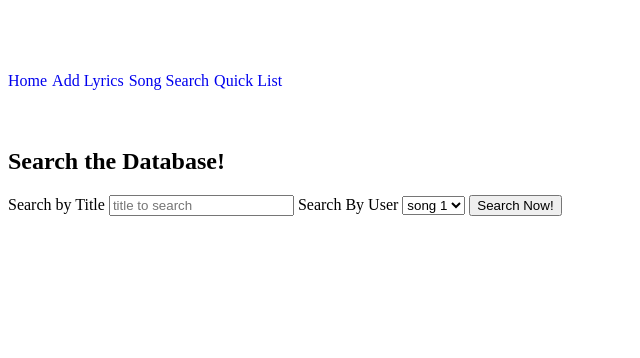
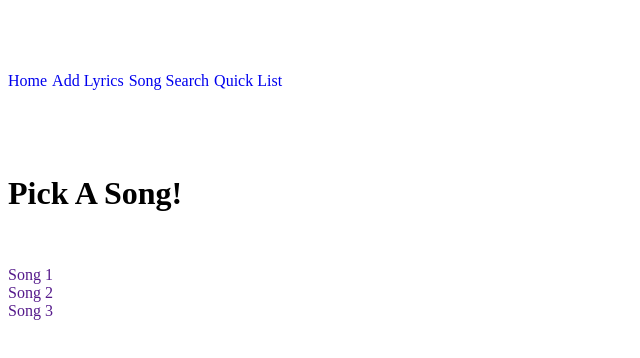
Before and after one commit to thinkful-ei17/david-scott-node-capstone, a website: page public/index.html in a window 1280 px wide. Shown: the whole page, without its empty margins (0-640 px from the left). Drawn offline with nearby package versions, Linux system fonts and the light colour scheme.

Commit message:
added search-results view sheleton

```diff
--- a/public/index.css
+++ b/public/index.css
@@ -35,3 +35,6 @@ nav {
 a {
   text-decoration: none;
 }
+.search-result {
+  display: block;
+}
--- a/public/index.js
+++ b/public/index.js
@@ -7,13 +7,11 @@ const STORE = {
 };
 
 function renderSearchForm(){
-  // renderTitleSearchInput();
-  // renderUserDropdown();
-  // renderSearchButton();
-  $('main').html(generateSearchForm());
+  console.log('renderSearchForm ran');
+  $('main').html(generateSearchFormHTML());
 }
 
-function generateSearchForm(){
+function generateSearchFormHTML(){
     return `
       <form name='search-form' class='search-form, js-search-form' id='search-form'>
         <h2 for='search-form'>
@@ -34,18 +32,36 @@ function generateSearchForm(){
     `
 }
 
-renderSearchForm();
 
 
-function renderSearch(){
-  renderSearchForm();
 
+
+function generateResultsHTML(){
+  console.log('generateSearchResultsHTML ran');
+
+  return `
+    <header>
+      <h1>Pick A Song!</h1>
+    </header>
+
+    <section class='show-results, js-show-results'>
+      <ul class='results-list, js-results-list'>
+        <li class='search-result'><a href=''>Song 1</a></li>
+        <li class='search-result'><a href=''>Song 2</a></li>
+        <li class='search-result'><a href=''>Song 3</a></li>
+      </ul>
+    </section>
+  `
 }
 
 function renderSearchResults(){
-
+  console.log('renderSearchResults ran');
+ $('main').html(generateResultsHTML());
 }
 
+
+// renderSearchForm();
+renderSearchResults();
 
 
 function renderPage(){
```
Also changed, not shown: public/index.html (+13 -1 lines).
